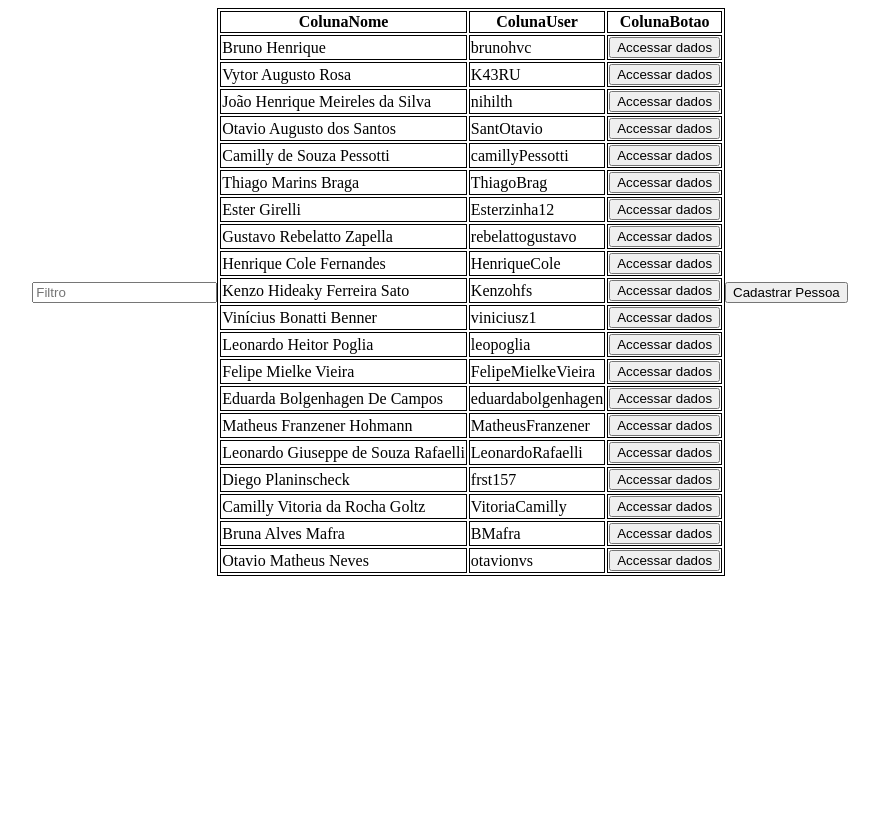
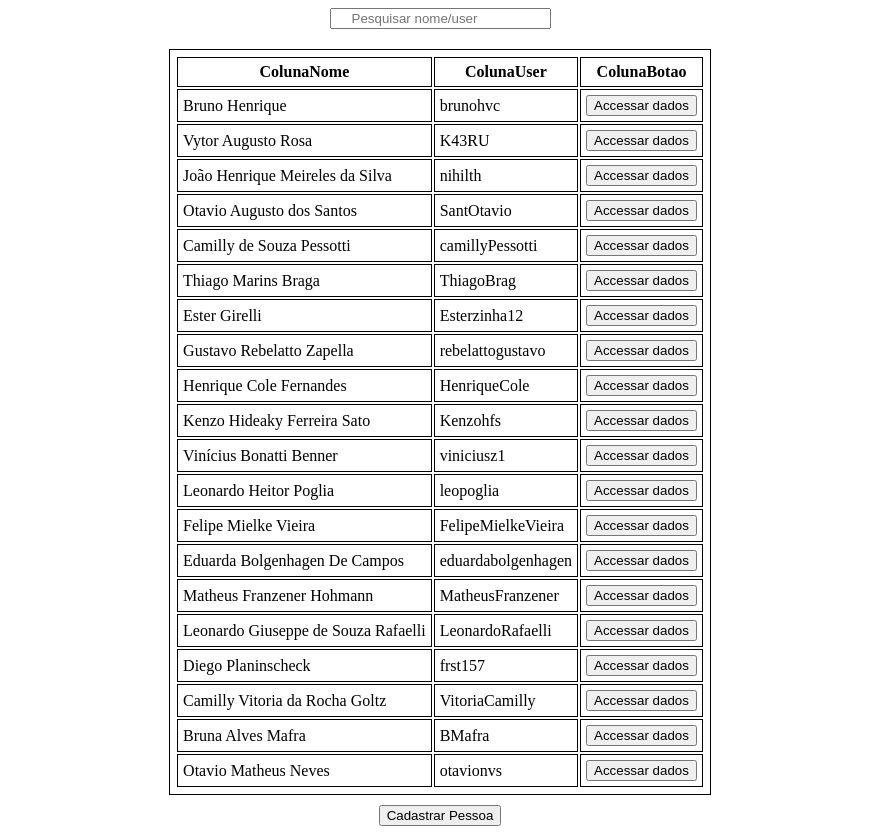
Before and after one commit to ThiagoBrag/GitHub-Users, a plain HTML site: page Git Hub Users/meuindex.html in a window 1280 px wide. Shown: the whole page, without its empty margins (200-1079 px from the left). Before the commit the page ends 800 px from the top, so only its background shows below. Drawn offline with Linux system fonts and the light colour scheme.

Commit message:
dfss
erde

```diff
--- a/Git Hub Users/meuscript.js
+++ b/Git Hub Users/meuscript.js
@@ -1,7 +1,10 @@
 inputFiltro = document.createElement('input');
 inputFiltro.id = "myInput"
-inputFiltro.placeholder = "Filtro"
-document.body.appendChild(inputFiltro);
+inputFiltro.placeholder = "Pesquisar nome/user"
+let PorFiltro = document.createElement('div')
+PorFiltro.id = "PorFiltro";
+PorFiltro.appendChild(inputFiltro)
+document.body.appendChild(PorFiltro);
 
 const ListaUsuarios = [
     { name: 'Bruno Henrique', userName: 'brunohvc' },
@@ -81,8 +84,10 @@ function Tabela() {
 
         table.appendChild(rowTable);
     })
-
-    document.body.appendChild(table);
+    let ColocarTabela = document.createElement('div');
+    ColocarTabela.id = "ColocarTabela";
+    ColocarTabela.appendChild(table);
+    document.body.appendChild(ColocarTabela);
 }
 
 function getPersonTableRow(name, userName) {
@@ -116,9 +121,13 @@ Tabela();
 
 let botaoCadastro = document.createElement('button');
 let listPerson = [];
-document.body.appendChild(botaoCadastro);
 botaoCadastro.onclick = clickButtonRegisteryPerson;
 botaoCadastro.innerText = "Cadastrar Pessoa";
+let ColocarBotao = document.createElement("div")
+ColocarBotao.id = "ColocarBotao"
+ColocarBotao.appendChild(botaoCadastro);
+document.body.appendChild(ColocarBotao);
+
 
 function clickButtonRegisteryPerson() {
     const modal = createModal();
--- a/Git Hub Users/meustyle.css
+++ b/Git Hub Users/meustyle.css
@@ -43,13 +43,32 @@ table,
 tr,
 th,
 td {
+    padding: 5px;
     border: black 1px solid;
 }
 
-body {
+#ColocarTabela {
     display: flex;
     align-items: center;
     justify-content: center;
+    margin-top: 20px;
+}
+
+#PorFiltro {
+    display: flex;
+    align-items: center;
+    justify-content: center;
+}
+
+#ColocarBotao {
+    margin-top: 10px;
+    display: flex;
+    align-items: center;
+    justify-content: center;
+}
+
+.colocarDivVerde {
+    position: absolute;
 }
 
 .DivVerde {
@@ -85,28 +104,16 @@ body {
 .TextoAviso {
     position: absolute;
     font-size: large;
-    margin-top: 5px;
+    margin-top: 10px;
     color: red;
-}
-
-.DivVerde {
-    background-color: rgb(42, 189, 98);
-    border: solid 2px black;
-    border-radius: 15px;
-    padding: 20px;
-    animation: animacaoo 3s;
-}
-
-@keyframes animacaoo {
-    from {
-        opacity: 0;
-    }
-    to {
-        opacity: 1;
-    }
 }
 
 .TextoAvisoVerde {
     font-size: large;
     color: rgb(0, 0, 0);
 }
+
+#myInput {
+    padding-left: 20px;
+    padding-right: 20px;
+}
```
Also changed, not shown: Git Hub Users/PaginaUser/index.js (+7 -4 lines), Git Hub Users/PaginaUser/style.css (added, +8 -0 lines).
